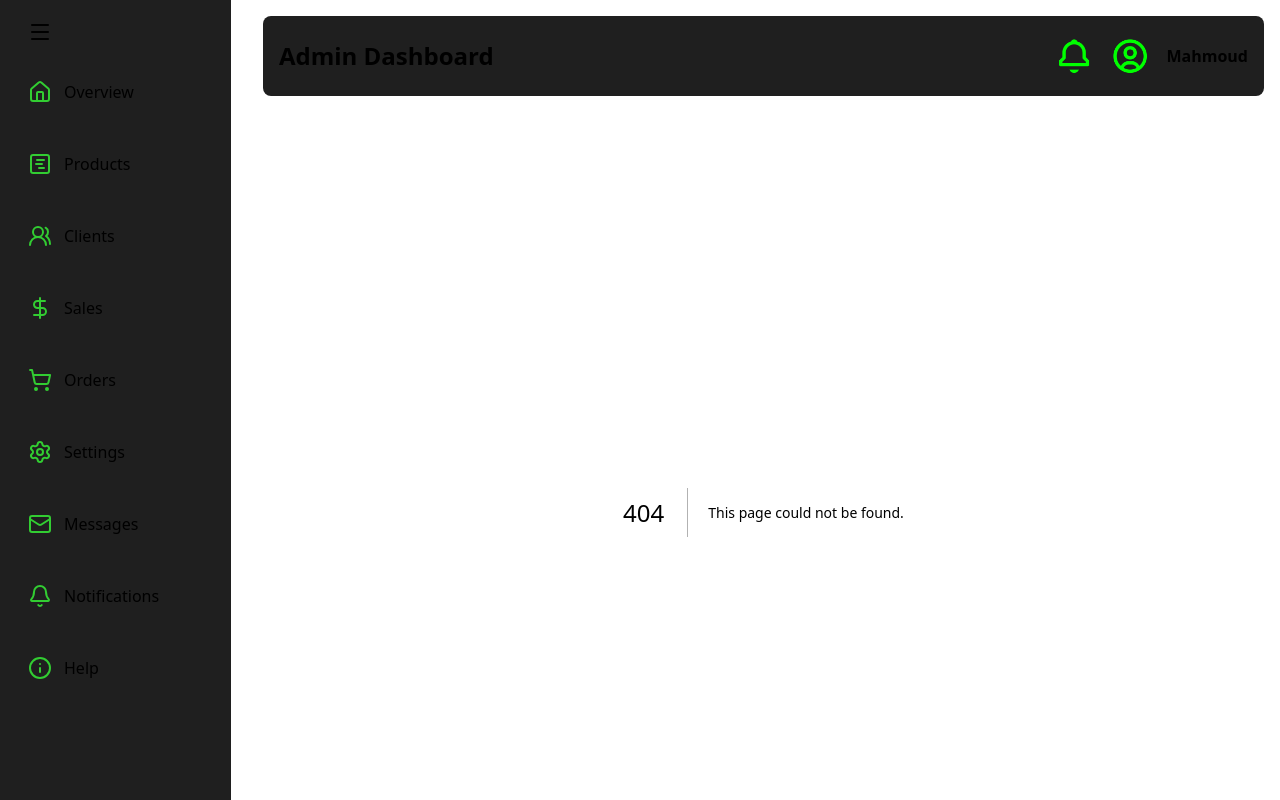
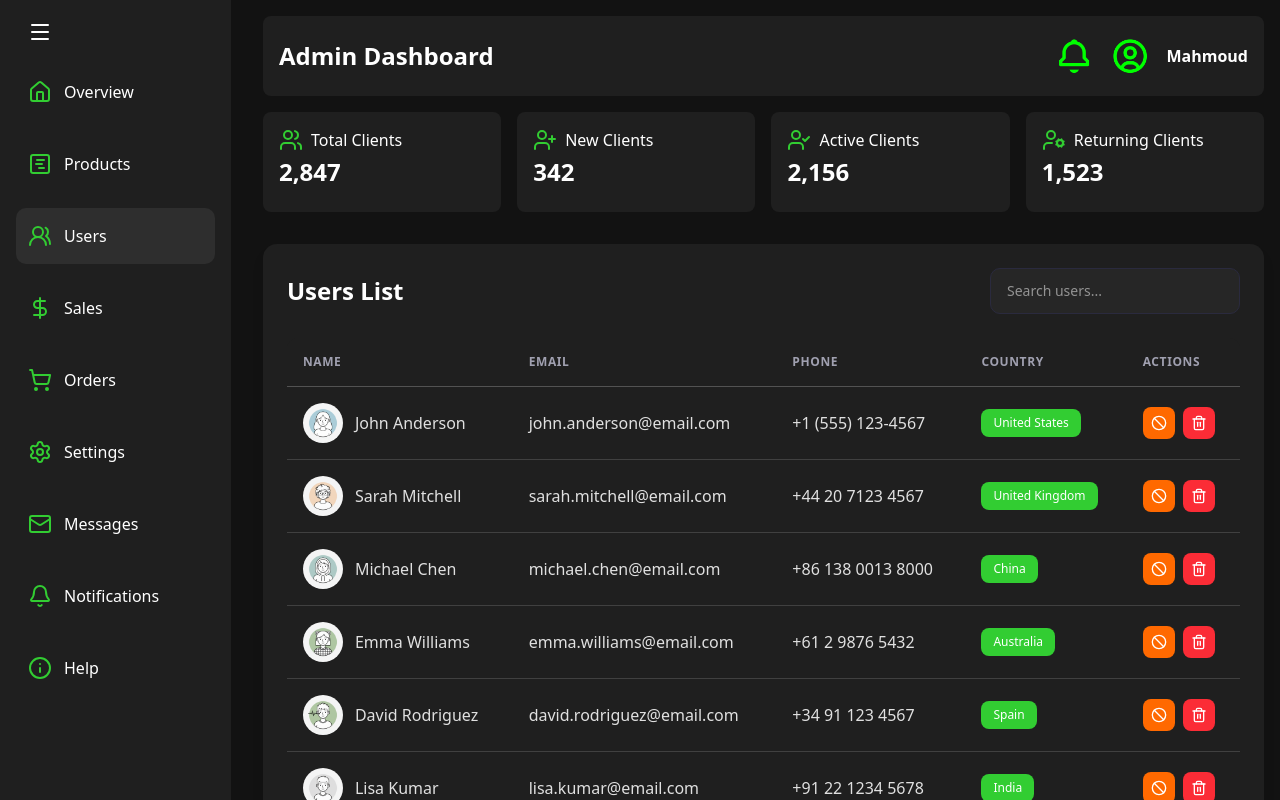
Before and after one commit to 0x-70da/admin-dashboard, a Next.js app: page /users in a window 1280 px wide. Before the commit this address had no page. Built offline with nearby package versions, Linux system fonts and the light colour scheme.

Commit message:
Add UsersPage component and update Sidebar for better UI

```diff
--- /dev/null
+++ b/app/users/page.jsx
@@ -0,0 +1,20 @@
+import UsersTable from "@/components/UsersTable"
+import StatCard from "@/components/StatCard"
+import { Users, UserPlus, UserCheck, UserCog } from "lucide-react"
+
+const UsersPage = () => {
+  return (
+    <main className="space-y-8">
+      <section className="flex flex-col md:flex-row gap-4">
+        <StatCard name="Total Clients" icon={Users} value={"2,847"} />
+        <StatCard name="New Clients" icon={UserPlus} value={"342"} />
+        <StatCard name="Active Clients" icon={UserCheck} value={"2,156"} />
+        <StatCard name="Returning Clients" icon={UserCog} value={"1,523"} />
+      </section>
+
+      <UsersTable />
+    </main>
+  )
+}
+
+export default UsersPage
--- a/components/Sidebar.jsx
+++ b/components/Sidebar.jsx
@@ -12,12 +12,13 @@
   UsersRound,
 } from "lucide-react";
 import Link from "next/link";
+import { usePathname } from "next/navigation";
 import { useState } from "react";
 
 const sideBarItems = [
   { icon: Home, title: "Overview" },
   { icon: SquareChartGantt, title: "Products" },
-  { icon: UsersRound, title: "Clients" },
+  { icon: UsersRound, title: "Users" },
   { icon: DollarSign, title: "Sales" },
   { icon: ShoppingCart, title: "Orders" },
   { icon: Settings, title: "Settings" },
@@ -28,6 +29,7 @@
 
 const Sidebar = () => {
   const [isSidebarOpen, setSidebarOpen] = useState(true);
+  const pathname = usePathname();
 
   return (
     <div
@@ -46,7 +48,9 @@
           <Link
             key={index}
             href={item.title.toLowerCase()}
-            className="flex items-center justify-start space-x-2 hover:bg-(--background-secondary-hover) px-2 py-3 rounded-lg"
+            className={`flex items-center justify-start space-x-2 hover:bg-(--background-secondary-hover) px-2 py-3 rounded-lg ${
+              pathname === `/${item.title.toLowerCase()}` ? "bg-(--background-secondary-hover)" : ""
+            }`}
           >
             <span className="w-8 h-8 flex items-center justify-center">
               <item.icon size={24} color="var(--primary-green)" />
```
